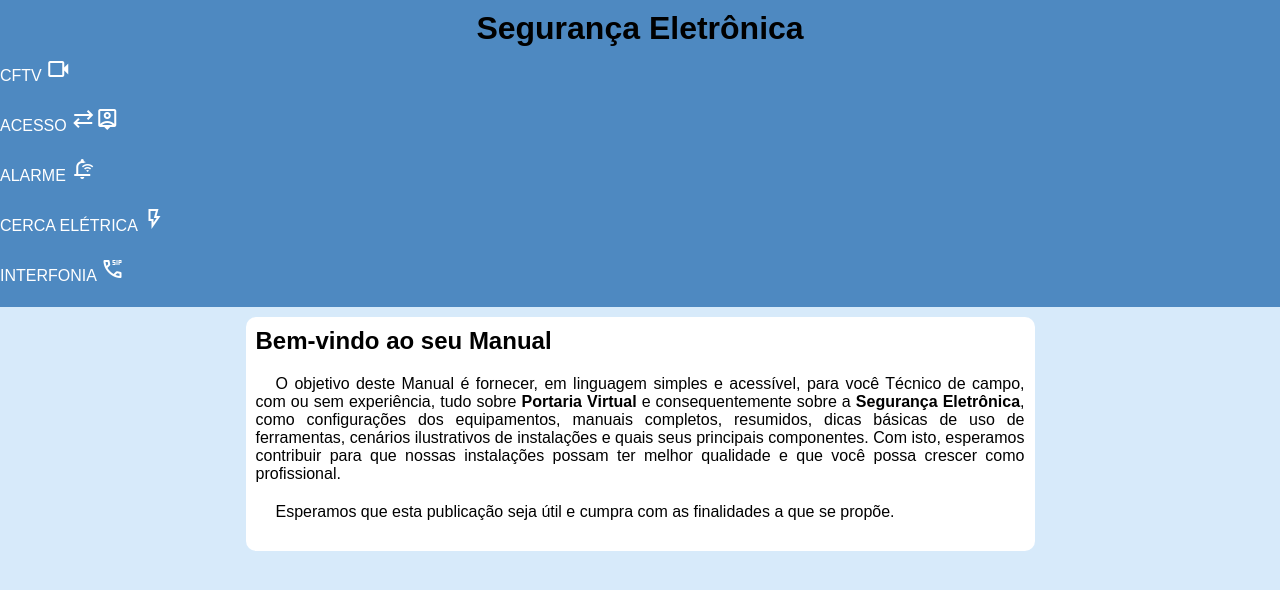
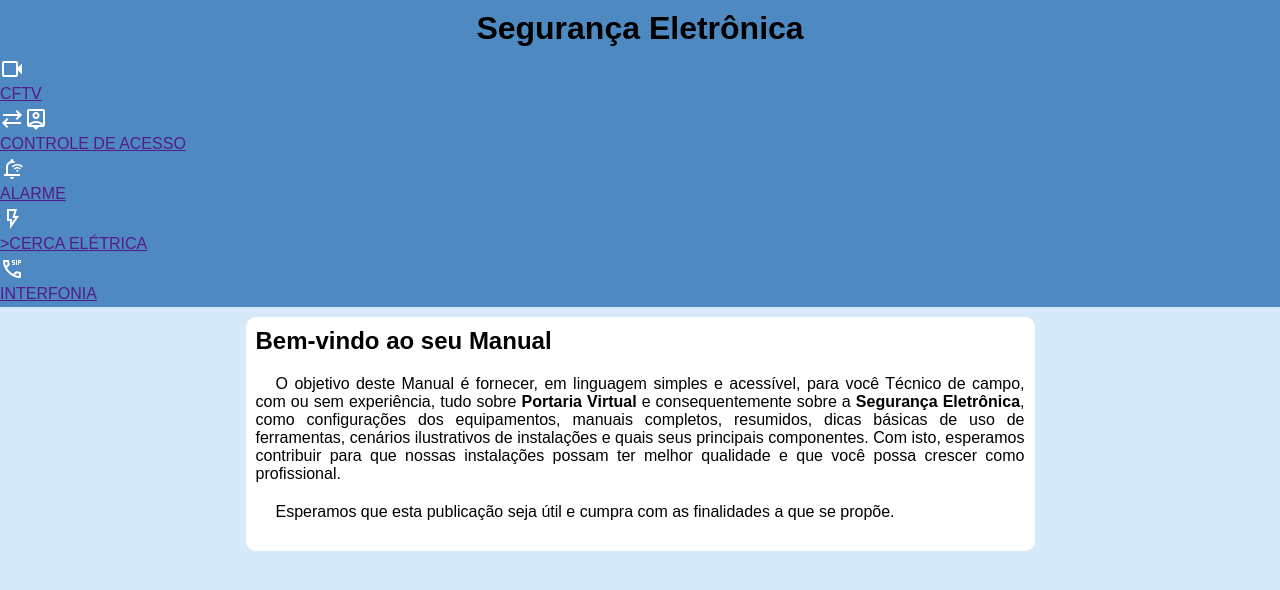
Before and after one commit to suportecnico/manual_tecnico, a plain HTML site: page index.html in a window 1280 px wide. Drawn offline with nearby package versions, Linux system fonts and the light colour scheme.

Commit message:
Update index.html

```diff
--- a/index.html
+++ b/index.html
@@ -21,23 +21,28 @@
 
                 <section>
                     <div id="icftv">
-                        <p>CFTV <span class="material-symbols-outlined">videocam</span></p>
+                        <span class="material-symbols-outlined">videocam</span><br>
+                        <a href="">CFTV</a>
                     </div>
 
                     <div id="iacesso">
-                        <p>ACESSO <span class="material-symbols-outlined">sync_altperson_pin</span></p>
+                        <span class="material-symbols-outlined">sync_altperson_pin</span><br>
+                        <a href="">CONTROLE DE ACESSO</a>
                     </div>
 
                     <div id="ialarme">
-                         <p>ALARME <span class="material-symbols-outlined">wifi_notification</span></p>
+                         <span class="material-symbols-outlined">wifi_notification</span><br>
+                         <a href="">ALARME</a>
                     </div>
 
                     <div id="icerca">
-                        <p>CERCA ELÉTRICA <span class="material-symbols-outlined">flash_on</span></p>
+                        <span class="material-symbols-outlined">flash_on</span><br>
+                        <a href="">>CERCA ELÉTRICA</a>
                     </div>
 
                     <div id="ifone">
-                        <p>INTERFONIA <span class="material-symbols-outlined">dialer_sip</span></p>
+                        <span class="material-symbols-outlined">dialer_sip</span><br>
+                        <a href="">INTERFONIA</a>
                     </div>
                 </section>
                 <!-- <ul>
```
